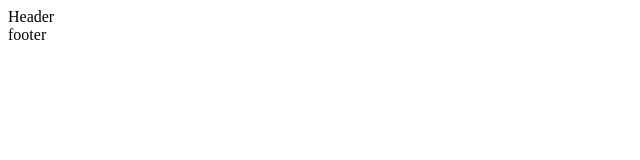
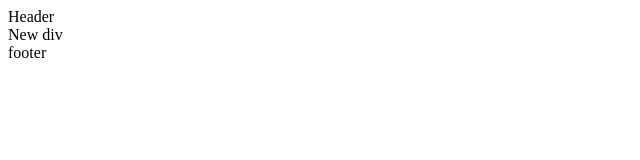
Before and after one commit to mbondarska/my-project, a plain HTML site: page index.html in a window 1280 px wide. Shown: the full height of the page, 0-640 px from the left. Drawn offline with Linux system fonts and the light colour scheme.

Commit message:
add new div

```diff
--- a/index.html
+++ b/index.html
@@ -7,6 +7,7 @@
 </head>
 <body>
   <header>Header</header>
+  <div>New div</div>
   <main></main>
   <footer>footer</footer>
 </body>
```
